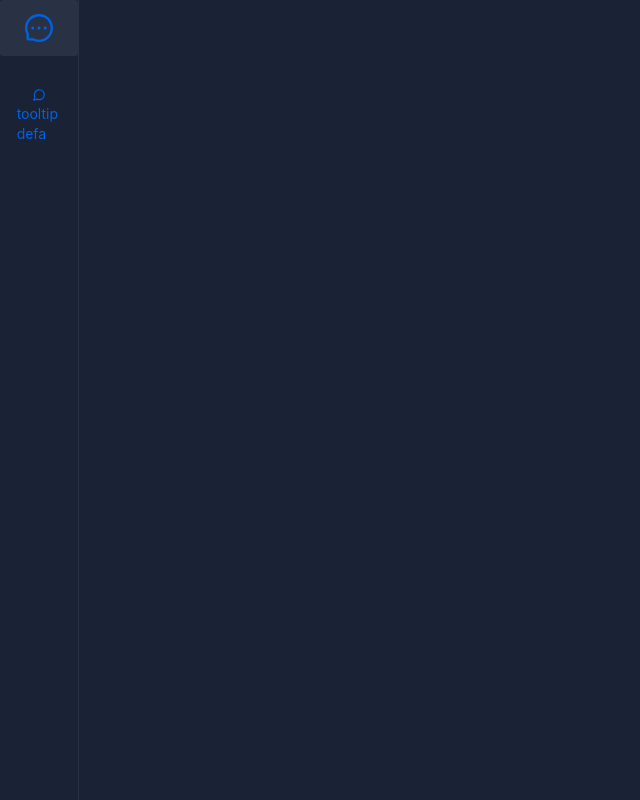
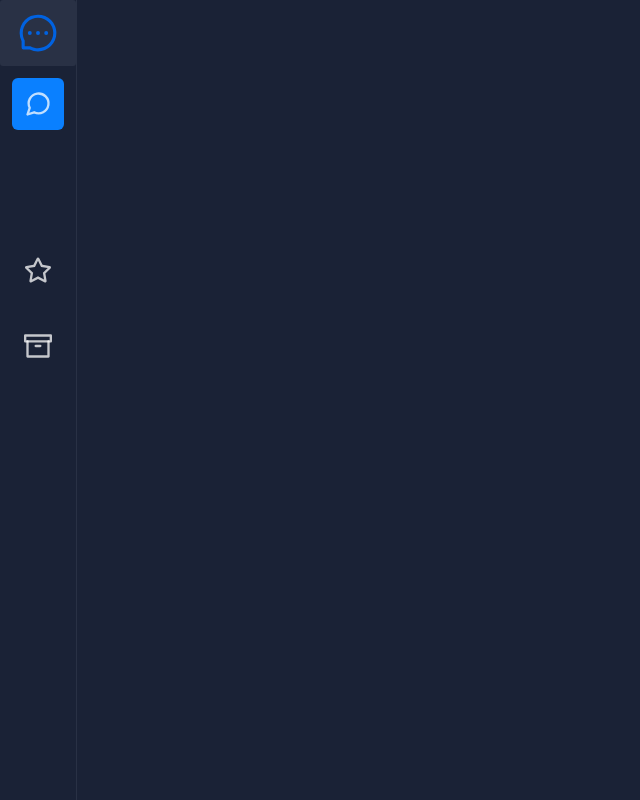
Before and after one commit to isyll/chat-online, a React (Vite) app in the folder application/: page / in a window 1280 px wide. Shown: the whole page, without its empty margins (0-640 px from the left). Built offline with nearby package versions, Linux system fonts and the light colour scheme; some icons are missing.

Commit message:
update Sidenav component

```diff
--- a/application/index.html
+++ b/application/index.html
@@ -1,8 +1,8 @@
-<!doctype html>
+<!DOCTYPE html>
 <html lang="fr">
   <head>
     <meta charset="UTF-8" />
-    <link rel="icon" type="image/svg+xml" href="/vite.svg" />
+    <link rel="icon" type="image/svg+xml" href="" />
     <meta name="viewport" content="width=device-width, initial-scale=1.0" />
     <title>Chat Online</title>
   </head>
--- a/application/src/components/Sidenav/Sidenav.css
+++ b/application/src/components/Sidenav/Sidenav.css
@@ -1,27 +1,38 @@
-.navigation {
+nav.navigation {
   background-color: var(--bg-color);
   border-right: 1px solid var(--border-color);
 }
 
 nav.navigation ul {
   display: flex;
-  list-style-type: disc;
 }
 
 nav.navigation ul li {
   list-style: none;
 }
 
-nav.navigation ul li > a {
+nav.navigation ul li > * {
+  cursor: pointer;
+  font-size: 2em;
   transition: all 0.3s;
   border-radius: 6px;
+  color: var(--color);
 }
 
-nav.navigation ul li > a.logo {
-  font-size: xx-large;
+nav.navigation ul li > *.logo {
+  font-size: 3em;
   border-radius: 3px;
+  color: var(--link-color);
 }
 
-nav.navigation ul li > a:hover {
+nav.navigation ul li > *.active {
+  background-color: var(--tab-active-bg-color);
+}
+
+nav.navigation ul li > *:not(.active):hover {
   background-color: var(--link-hover-bg-color);
 }
+
+div.tooltip {
+  background-color: var(--tooltip-bg-color);
+}
--- a/application/src/components/Sidenav/Sidenav.tsx
+++ b/application/src/components/Sidenav/Sidenav.tsx
@@ -1,6 +1,10 @@
 import './Sidenav.css';
 import { AiOutlineMessage } from 'react-icons/ai';
 import { LuMessageCircle } from 'react-icons/lu';
+import { FaRegUser } from 'react-icons/fa6';
+import { FaRegStar } from "react-icons/fa";
+import { FiArchive } from "react-icons/fi";
+import Tooltip from '../Tooltip/Tooltip';
 
 function Sidenav() {
   return (
@@ -13,12 +17,40 @@ function Sidenav() {
             </a>
           </li>
           <li>
-            <a href="/" className="active flex justify-center p-5 m-3 relative">
+            <Tooltip
+              className="active flex justify-center p-3 m-3"
+              message="Discussions"
+              placement="right"
+              fill="var(--tooltip-bg-color)">
               <LuMessageCircle />
-              <div className="text-sm rounded p-2 absolute right-0 mt-2">
-                tooltip defa
-              </div>
-            </a>
+            </Tooltip>
+          </li>
+          <li>
+            <Tooltip
+              className="flex justify-center p-3 m-3"
+              message="Amis"
+              placement="right"
+              fill="var(--tooltip-bg-color)">
+              <FaRegUser />
+            </Tooltip>
+          </li>
+          <li>
+            <Tooltip
+              className="flex justify-center p-3 m-3"
+              message="Favoris"
+              placement="right"
+              fill="var(--tooltip-bg-color)">
+              <FaRegStar />
+            </Tooltip>
+          </li>
+          <li>
+            <Tooltip
+              className="flex justify-center p-3 m-3"
+              message="Archivés"
+              placement="right"
+              fill="var(--tooltip-bg-color)">
+              <FiArchive />
+            </Tooltip>
           </li>
         </ul>
       </div>
--- a/application/src/index.css
+++ b/application/src/index.css
@@ -8,6 +8,8 @@
   --color: rgba(255, 255, 255, 0.75);
   --link-color: #0062e1;
   --link-hover-bg-color: #293145;
+  --tab-active-bg-color: #0a80ff;
+  --tooltip-bg-color: #6C757D;
 }
 
 * {
```
